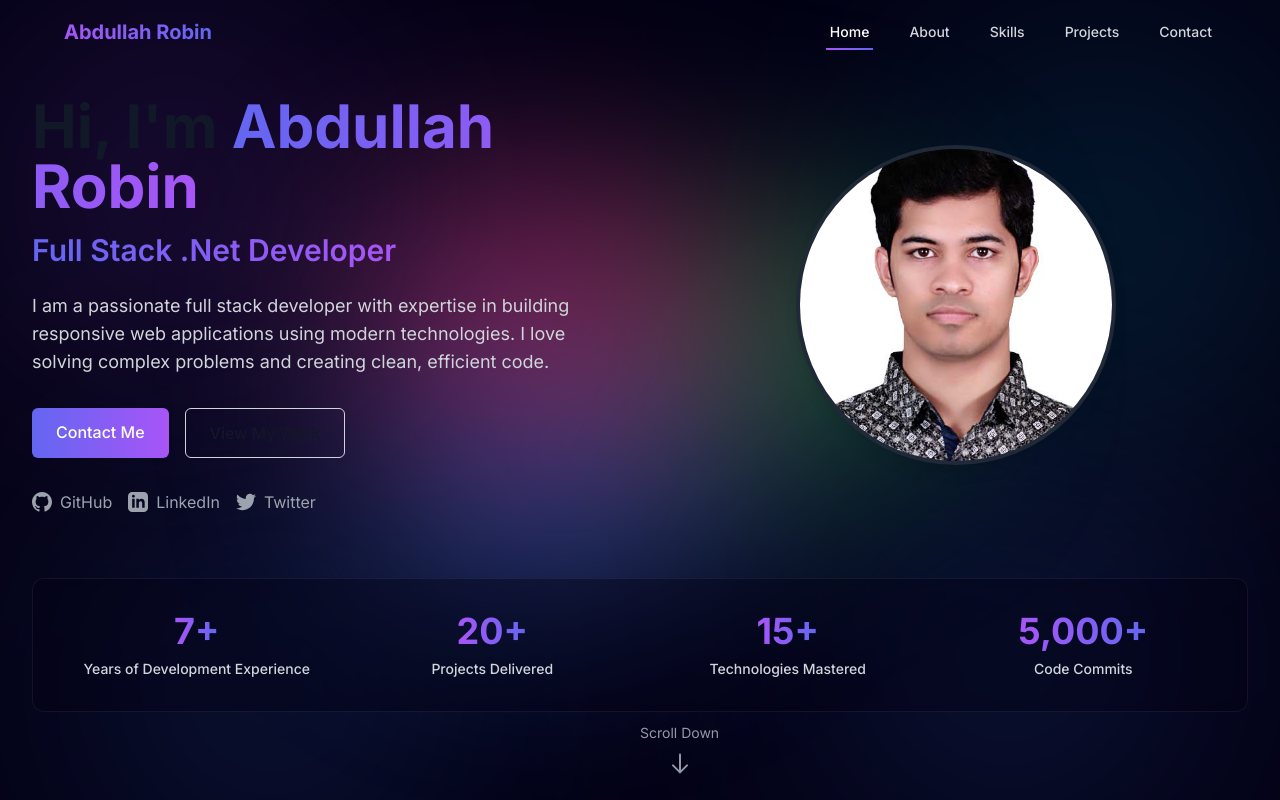
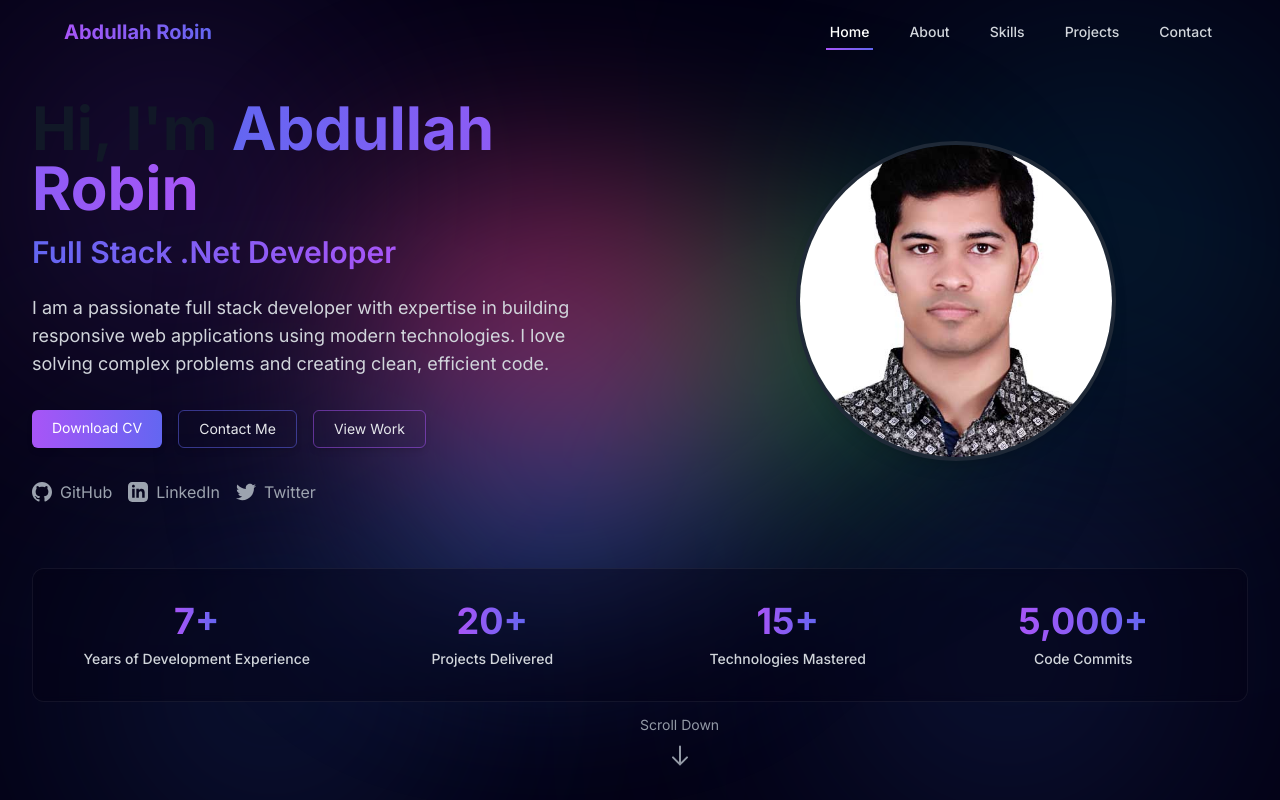
Before and after one commit to robinabdullah/robinabdullah.github.io, a Next.js app: page / in a window 1280 px wide. Shown: the top 800 px of the page. Built offline with nearby package versions, Linux system fonts and the light colour scheme.

Commit message:
Refactor Hero component to include a downloadable CV link and update button styles for improved UI consistency

```diff
--- a/src/components/sections/Hero.tsx
+++ b/src/components/sections/Hero.tsx
@@ -77,11 +77,18 @@ export default function Hero({ name, title, bio, avatar, socialLinks, statistics
                 {bio}
               </p>
               <div className="flex flex-wrap gap-4">
-                <Link href="#contact" className="button-primary">
+                <a
+                  href="/cv/Resume of Abdullah Saleh Robin.pdf"
+                  download="Abdullah_Robin_Resume.pdf"
+                  className="px-5 py-2 text-sm bg-gradient-to-r from-[#a855f7] to-[#6366f1] text-white rounded-md hover:opacity-90 transition-all shadow-md"
+                >
+                  Download CV
+                </a>
+                <Link href="#contact" className="px-5 py-2 text-sm bg-transparent border border-[#6366f1]/50 text-gray-200 rounded-md hover:bg-[#ffffff10] transition-all shadow-md">
                   Contact Me
                 </Link>
-                <Link href="#projects" className="button-secondary">
-                  View My Work
+                <Link href="#projects" className="px-5 py-2 text-sm border border-[#a855f7]/50 text-gray-200 rounded-md hover:bg-[#ffffff10] transition-all shadow-md">
+                  View Work
                 </Link>
               </div>
 
@@ -160,11 +167,24 @@ export default function Hero({ name, title, bio, avatar, socialLinks, statistics
               {bio}
             </p>
             <div className="flex flex-wrap gap-4">
-              <Link href="#contact" className="button-primary">
+              <a
+                href="/cv/Resume of Abdullah Saleh Robin.pdf"
+                download="Abdullah_Robin_Resume.pdf"
+                className="px-5 py-2 text-sm bg-gradient-to-r from-[#a855f7] to-[#6366f1] text-white rounded-md hover:opacity-90 transition-all shadow-md"
+              >
+                Download CV
+              </a>
+              <Link
+                href="#contact"
+                className="px-5 py-2 text-sm bg-transparent border border-[#6366f1]/50 text-gray-200 rounded-md hover:bg-[#ffffff10] transition-all shadow-md"
+              >
                 Contact Me
               </Link>
-              <Link href="#projects" className="button-secondary">
-                View My Work
+              <Link
+                href="#projects"
+                className="px-5 py-2 text-sm border border-[#a855f7]/50 text-gray-200 rounded-md hover:bg-[#ffffff10] transition-all shadow-md"
+              >
+                View Work
               </Link>
             </div>
 
```
